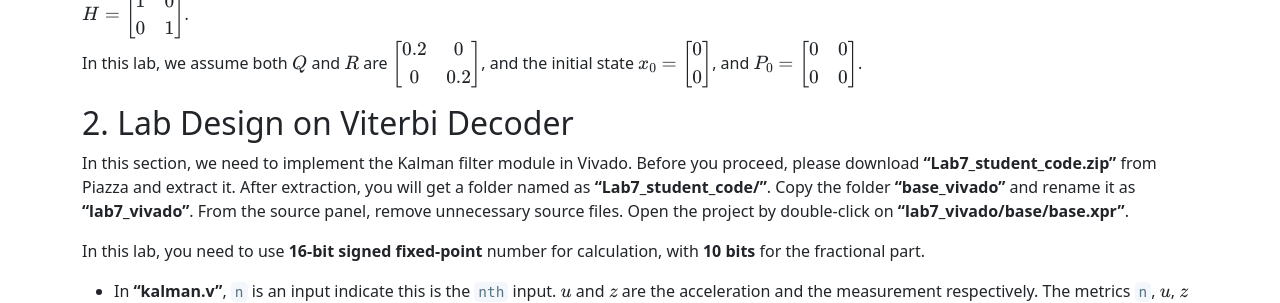
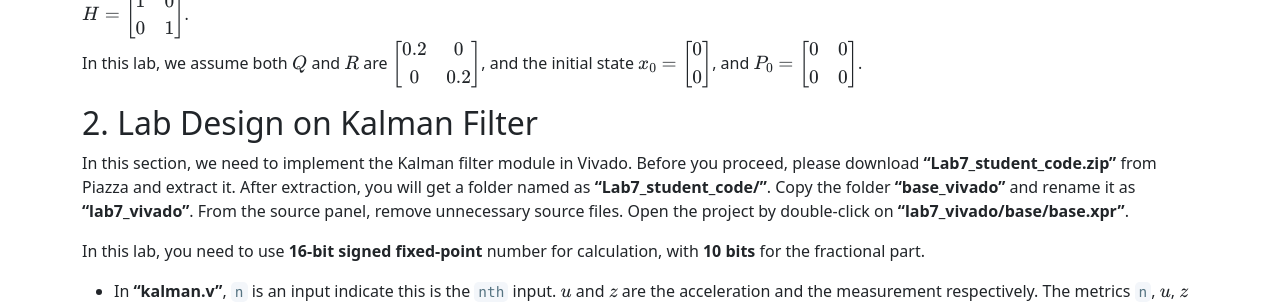
Before and after one commit to hailiangh/hailiangh.github.io, a Jekyll site: the page built from TA/ECEN689_Spring2022/lab7_manual.md, in a window 1280 px wide and 900 px high, scrolled down 704 px. Shown: the part 159-462 px from the top of the window. Built offline with Jekyll 4.4.1, drawn with Linux system fonts in a browser that asks for light colours.

Commit message:
Update lab7_manual.md

```diff
--- a/TA/ECEN689_Spring2022/lab7_manual.md
+++ b/TA/ECEN689_Spring2022/lab7_manual.md
@@ -27,7 +27,7 @@ Now we have an estimation system, where we have two known inputs $$u_k$$ and $$z
 For this lab, we use vehicle position as an example. Assume the state $$x=\begin{bmatrix}p\\ v\end{bmatrix}$$, where $$p$$ is the position of the vehicle and $$v$$ is the velocity. Both $$p$$ and $$v$$ are scalars. Also, assume $$u$$ is the acceleration. Then, $$F=\begin{bmatrix} 1 & ∆t \\ 0 & 1 \end{bmatrix}$$, $$B=\begin{bmatrix} 0.5{\Delta t}^2 \\ \Delta t\end{bmatrix} $$. Assume the measurement $$z$$ is $$x$$ itself with noise, then $$H=\begin{bmatrix} 1 & 0 \\ 0 & 1\end{bmatrix} $$.
 In this lab, we assume both $$Q$$ and $$R$$ are $$\begin{bmatrix} 0.2 & 0 \\ 0 & 0.2\end{bmatrix} $$, and the initial state $$x_0 = \begin{bmatrix} 0 \\ 0\end{bmatrix} $$, and $$P_0=\begin{bmatrix} 0 & 0 \\ 0 & 0\end{bmatrix} $$.
 
-## 2. Lab Design on Viterbi Decoder
+## 2. Lab Design on Kalman Filter
 In this section, we need to implement the Kalman filter module in Vivado. Before you proceed, please download **"Lab7_student_code.zip"** from Piazza and extract it. After extraction, you will get a folder named as **"Lab7_student_code/"**. Copy the folder **"base_vivado"** and rename it as **"lab7_vivado"**. From the source panel, remove unnecessary source files. Open the project by double-click on **"lab7_vivado/base/base.xpr"**.
 
 In this lab, you need to use **16-bit signed fixed-point** number for calculation, with **10 bits** for the fractional part.
```
